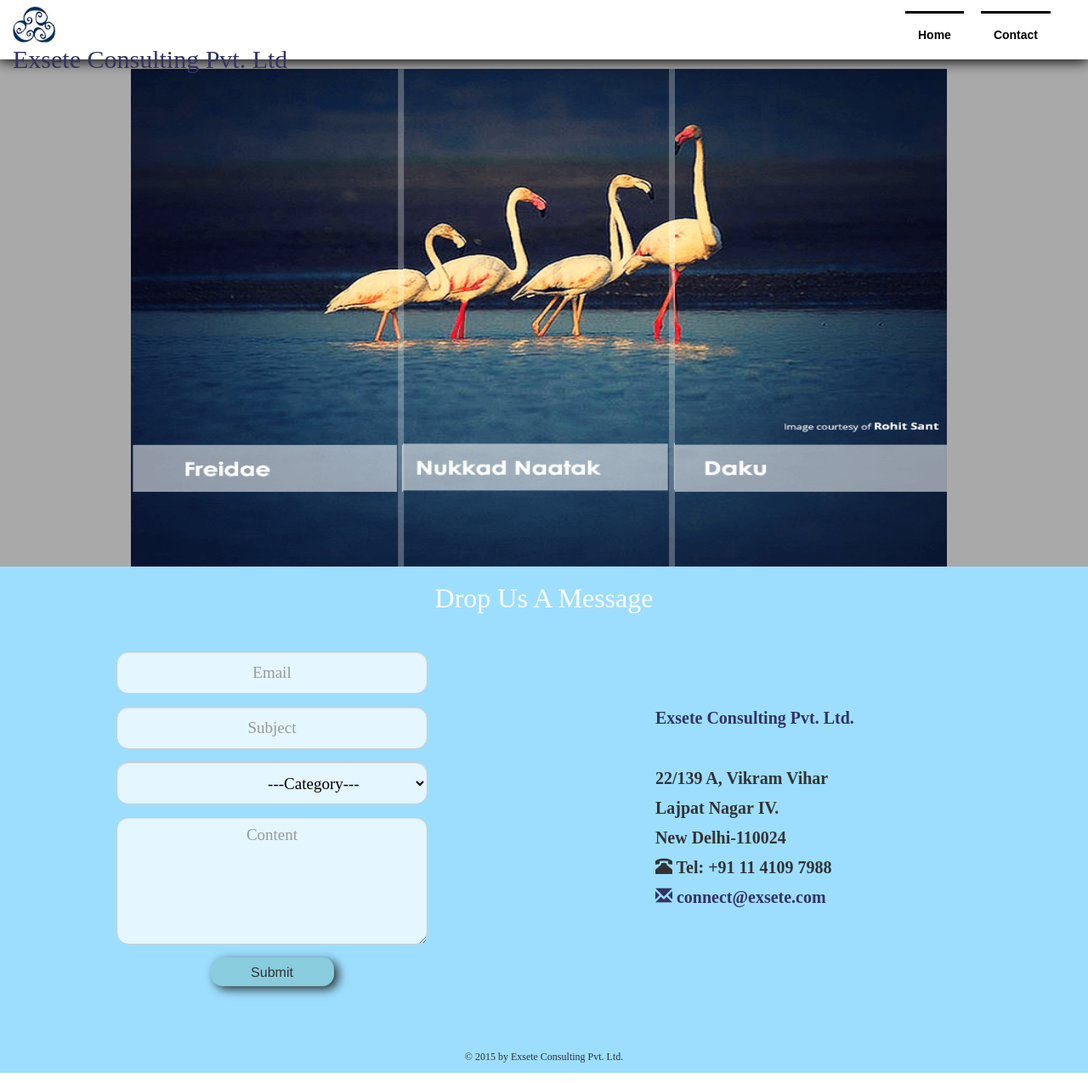
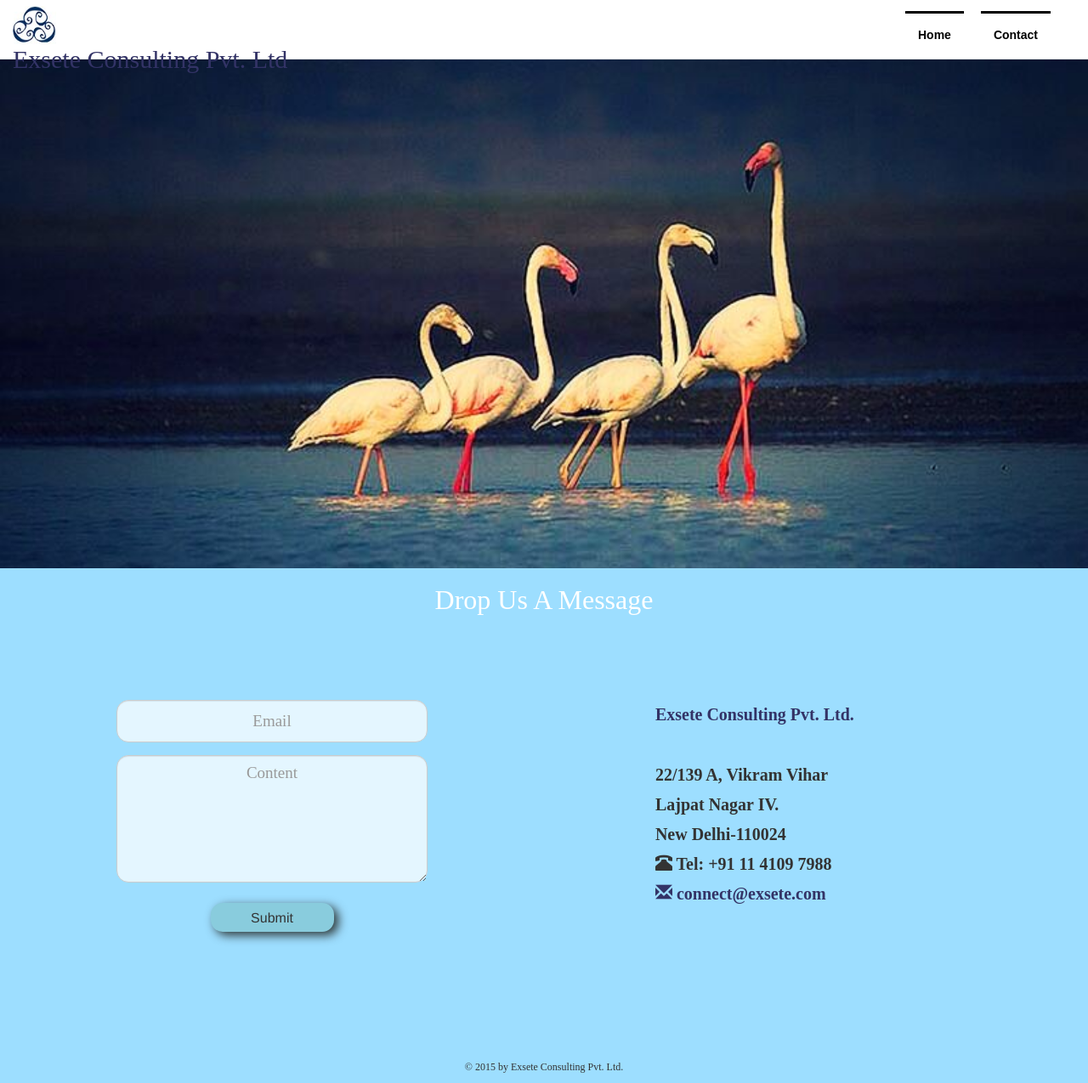
Before and after one commit to vastrabyaastha/vastrabyaastha.github.io, a Jekyll site: the page built from index.md, in a window 1280 px wide and 1275 px high. Shown: the whole window at 85% size. Built offline with Jekyll 4.4.1, drawn with Linux system fonts in a browser that asks for light colours; nearby versions of some CDN libraries; some web fonts are replaced; Markdown is read by kramdown in place of the engine named in the settings.

Commit message:
home page 2.0
-added homepage background image

```diff
--- a/_config.yml
+++ b/_config.yml
@@ -1,4 +1,4 @@
-name: "Exsetecon"
+name: "Exsete"
 description: "Exsetecon web services"
 baseurl: "/"
 markdown: rdiscount
--- a/_includes/header.html
+++ b/_includes/header.html
@@ -5,7 +5,7 @@
         <title>{{ site.name }}</title>
         <meta name="viewport" content="width=device-width, initial-scale=1.0">
         <meta name="description" content="{{ site.description }}">
-        <link rel='shortcut icon' href='/data/img/home/Logo.ico' type='image/x-icon'/>
+        <link rel='shortcut icon' href='/data/img/favicon.ico' type='image/x-icon'/>
         <script src="https://ajax.googleapis.com/ajax/libs/jquery/1.11.1/jquery.min.js"></script>
     </head>
 <body>
--- a/data/css/exsete.css
+++ b/data/css/exsete.css
@@ -23,7 +23,6 @@
 .navbar-default {
     background-color: #FFFFFF;
     height: 70px;
-    box-shadow: 0px 2px 15px black;
 }
 
 .Navbar-title-font {
@@ -106,6 +105,10 @@
 .margin-lr-0 {
     margin-left: 0px;
     margin-right: 0px;
+    overflow: hidden;
+    max-height: 650px;
+    padding-top: 0px;
+    height: auto;
 }
 
 .form-control {
@@ -132,6 +135,7 @@
       margin-right: auto!important;
       width: 100%;
       font-size: 16px;
+      margin-top: 9px
     }
 
 .btn-div {
@@ -146,7 +150,7 @@
 }
 
 .p-details {
-      margin-top: 10%;
+      margin-top: 0%;
       margin-left: 19%;
       text-align: justify;
       font-size: 20px;
@@ -162,7 +166,7 @@
 }
 
 .cont-bottom-txt {
-      margin-top: 40px;
+      margin-top: 116px;
       width: auto;
       text-align: center;
       font-family: 'Century Gothic';
@@ -179,10 +183,14 @@
 }
 
 .margin-top {
-    margin-top: 45px
+    margin-top: 100px
 }
 
 #sec1,#sec2,#sec3{
     transition: all 0.5s ease-in-out;
     -webkit-transition: all 0.5s ease-in-out;
 }
+.backgrnd-img-hm {
+    padding-top: 41px;
+    width: 110%;
+}
--- a/data/js/hovereff.js
+++ b/data/js/hovereff.js
@@ -1,16 +1,16 @@
 $('document').ready(function(){
     $("#sec1").hover(function(){
-        $("#sec2,#sec3").css("opacity","0.7");
+        $("#sec2,#sec3").css("opacity","0.8");
     },function(){
         $("#sec2,#sec3").css("opacity","1");
     });
     $("#sec2").hover(function(){
-        $("#sec1,#sec3").css("opacity","0.7");
+        $("#sec1,#sec3").css("opacity","0.8");
     },function(){
         $("#sec1,#sec3").css("opacity","1");
     });
     $("#sec3").hover(function(){
-        $("#sec2,#sec1").css("opacity","0.7");
+        $("#sec2,#sec1").css("opacity","0.8");
     },function(){
         $("#sec2,#sec1").css("opacity","1");
     });
--- a/index.md
+++ b/index.md
@@ -4,24 +4,27 @@ title: Exsete Home Page
 ---
 <!--home page-->
 <div class="row top-pad grey-col margin-lr-0">
-    <div class="col-sm-3 pad-0 mar-l-12" id="sec1">
-        <a href="http://www.freidae.com/">
-            <img class="sec-img img-responsive" id="sec1" src="/data/img/section%201.png" alt="Freidae">
-        </a>
-    </div>
-    <div class="col-sm-3 pad-0" id="sec2">
-        <a href="http://www.nukkadnaatak.com">
-            <img class="sec-img img-responsive" id="sec2" src="/data/img/Section%202.png" alt="Nukkad Natak">
-        </a>
-    </div>
-    <div class="col-sm-3 pad-0 mar-r-12" id="sec3">
-        <a href="http://www.daku.net.in/">
-            <img class="sec-img img-responsive" id="sec3" src="/data/img/section%203.png" alt="Daku">
-        </a>
-    </div>
+    <!--
+        <div class="col-sm-3 pad-0 mar-l-12" id="sec1">
+            <a href="http://www.freidae.com/">
+                <img class="sec-img img-responsive" id="sec1" src="/data/img/section%201.png" alt="Freidae">
+            </a>
+        </div>
+        <div class="col-sm-3 pad-0" id="sec2">
+            <a href="http://www.nukkadnaatak.com">
+                <img class="sec-img img-responsive" id="sec2" src="/data/img/Section%202.png" alt="Nukkad Natak">
+            </a>
+        </div>
+        <div class="col-sm-3 pad-0 mar-r-12" id="sec3">
+            <a href="http://www.daku.net.in/">
+                <img class="sec-img img-responsive" id="sec3" src="/data/img/section%203.png" alt="Daku">
+            </a>
+        </div>
+    -->
+    <img src="data/img/background.jpg" alt="background" id="background-img" class="img-responsive backgrnd-img-hm"/>
 </div>
 <!--contact page-->
-<div class="container-fluid bakgrnd-con">
+<div class="container-fluid bakgrnd-con" id="contact-page-div">
     <a name="contact"></a>
     <h3 class="heading-con">Drop Us A Message</h3>
     <div class="row margin-top">
@@ -29,18 +32,6 @@ title: Exsete Home Page
             <form role="form" method="POST"  id="form_reach_us" >
                 <div class="form-group">
                     <input type="email" class="form-control" id="inputEmail" placeholder="Email" name="email" required/>
-                </div>
-                <div class="form-group">
-                    <input type="text" class="form-control" id="inputSubject" placeholder="Subject" name="subject" required/>
-                </div>
-                <div class="form-group">
-                    <select class="form-control" id="sel1" name="category">
-                        <option>---Category---</option>
-                        <option>General</option>
-                        <option>Request Clarification</option>
-                        <option>Report Issue</option>
-                        <option>Request Product Features</option>
-                    </select>
                 </div>
                 <div class="form-group">
                     <textarea class="form-control" rows="5" id="content" placeholder="Content" name="content" required ></textarea>
```
Also changed, not shown: data/img/WIw5BuFkqM3Ca3dfjCbU66exr3UQ5acISFw5pa-hUqc.jpg (added), data/img/background.jpg (added), data/img/favicon.ico (added), 8 other files.
